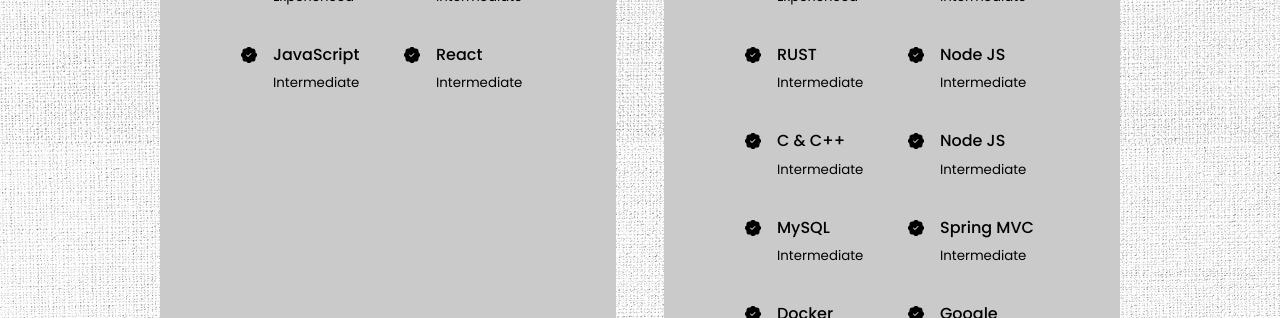
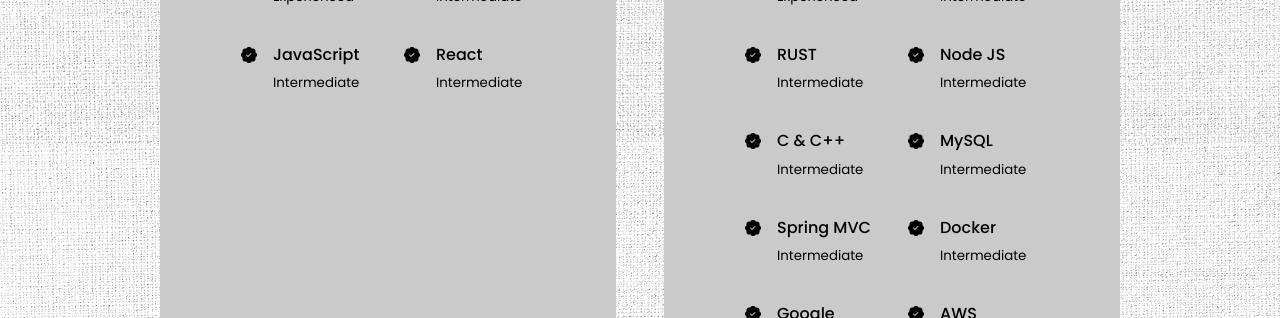
Before and after one commit to vishrutss/react-portfolio-website, a React (Create React App) app: page / in a window 1280 px wide. Shown: the part 4120-4438 px from the top of the page. Built offline with nearby package versions, Linux system fonts and the light colour scheme; no server answers.

Commit message:
Removed duplicate entry in skills section

```diff
--- a/src/components/skills/Skills.jsx
+++ b/src/components/skills/Skills.jsx
@@ -81,13 +81,6 @@
                         <article className="skills__details">
                             <BsFillPatchCheckFill className='skills__details-icon' />
                             <div>
-                                <h4>Node JS</h4>
-                                <small>Intermediate</small>
-                            </div>
-                        </article>
-                        <article className="skills__details">
-                            <BsFillPatchCheckFill className='skills__details-icon' />
-                            <div>
                                 <h4>MySQL</h4>
                                 <small>Intermediate</small>
                             </div>
```
